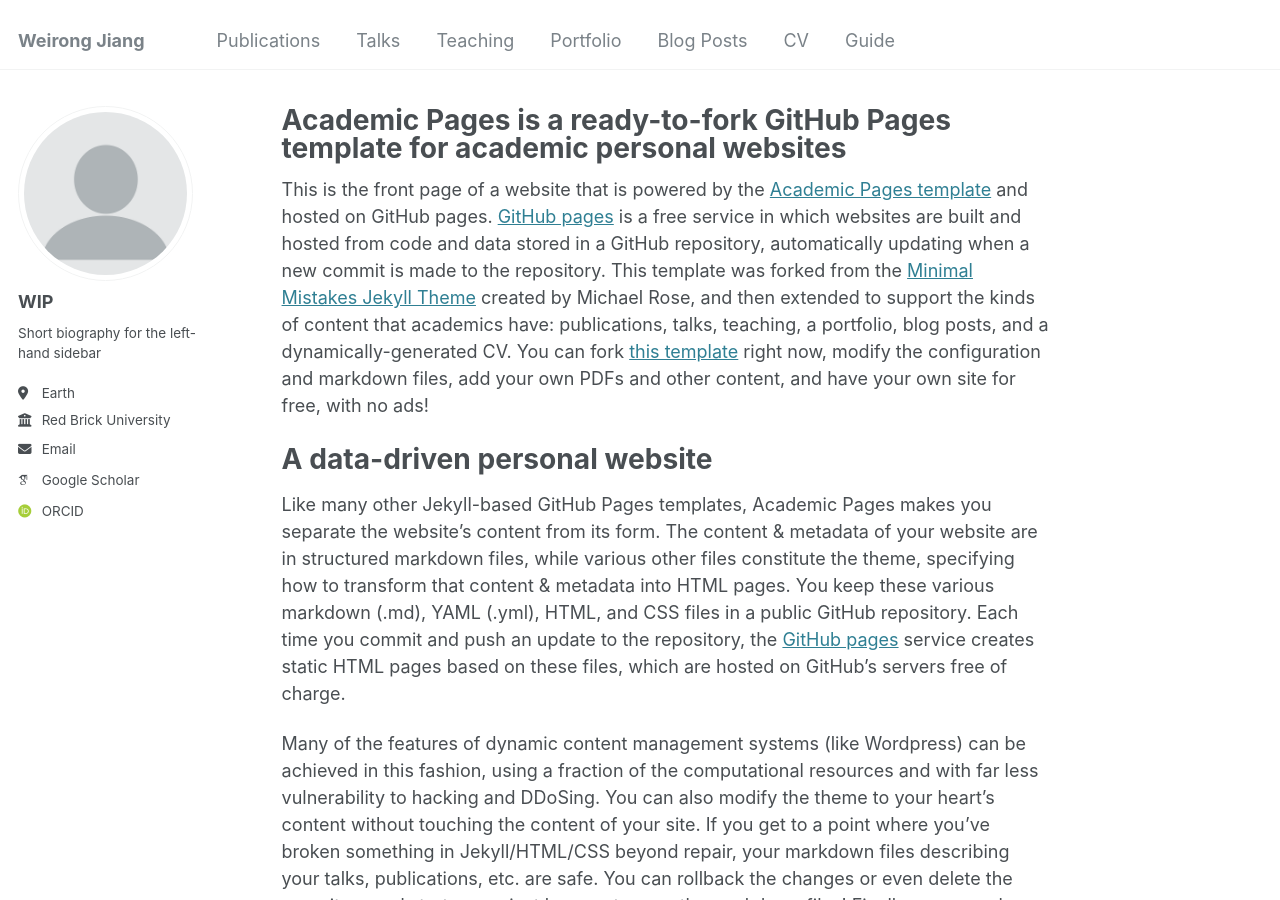
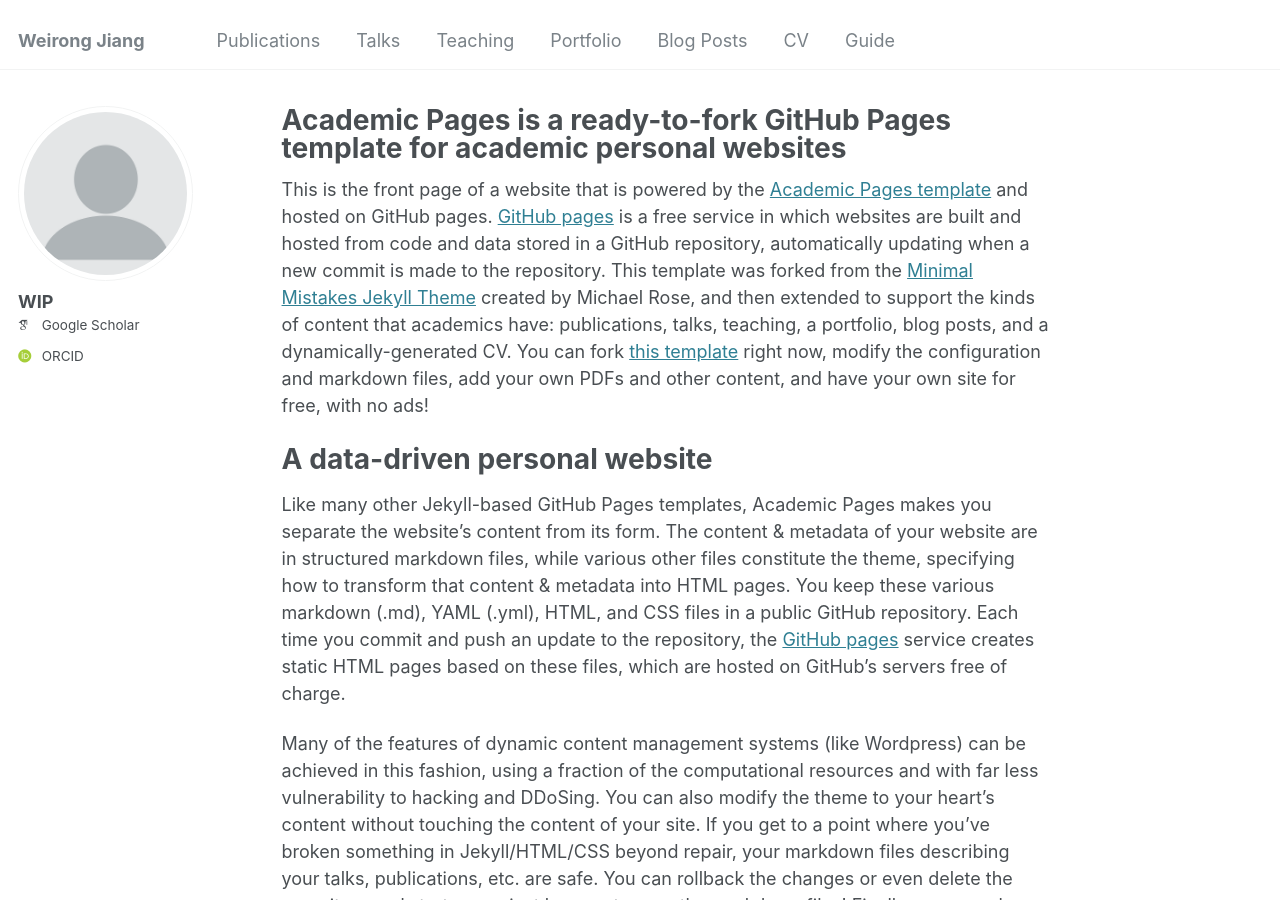
Before and after one commit to weirong-jiang/weirong-jiang.github.io, a Jekyll site: the page built from _pages/about.md, in a window 1280 px wide and 900 px high. Built offline with Jekyll 4.4.1, drawn with Linux system fonts in a browser that asks for light colours; some web fonts are replaced.

Commit message:
Update _config.yml

```diff
--- a/_config.yml
+++ b/_config.yml
@@ -24,11 +24,11 @@ author:
   avatar           : "profile.png"
   name             : "WIP"
   pronouns         : # example: "she/her"
-  bio              : "Short biography for the left-hand sidebar"
-  location         : "Earth"
-  employer         : "Red Brick University"
+  bio              : # "Short biography for the left-hand sidebar"
+  location         : # "Earth"
+  employer         : # "Red Brick University"
   uri              : # URL
-  email            : "none@example.org"
+  email            : # "none@example.org"
 
   # Academic websites
   arxiv            : # URL - Update with the correct link to your profile
```
